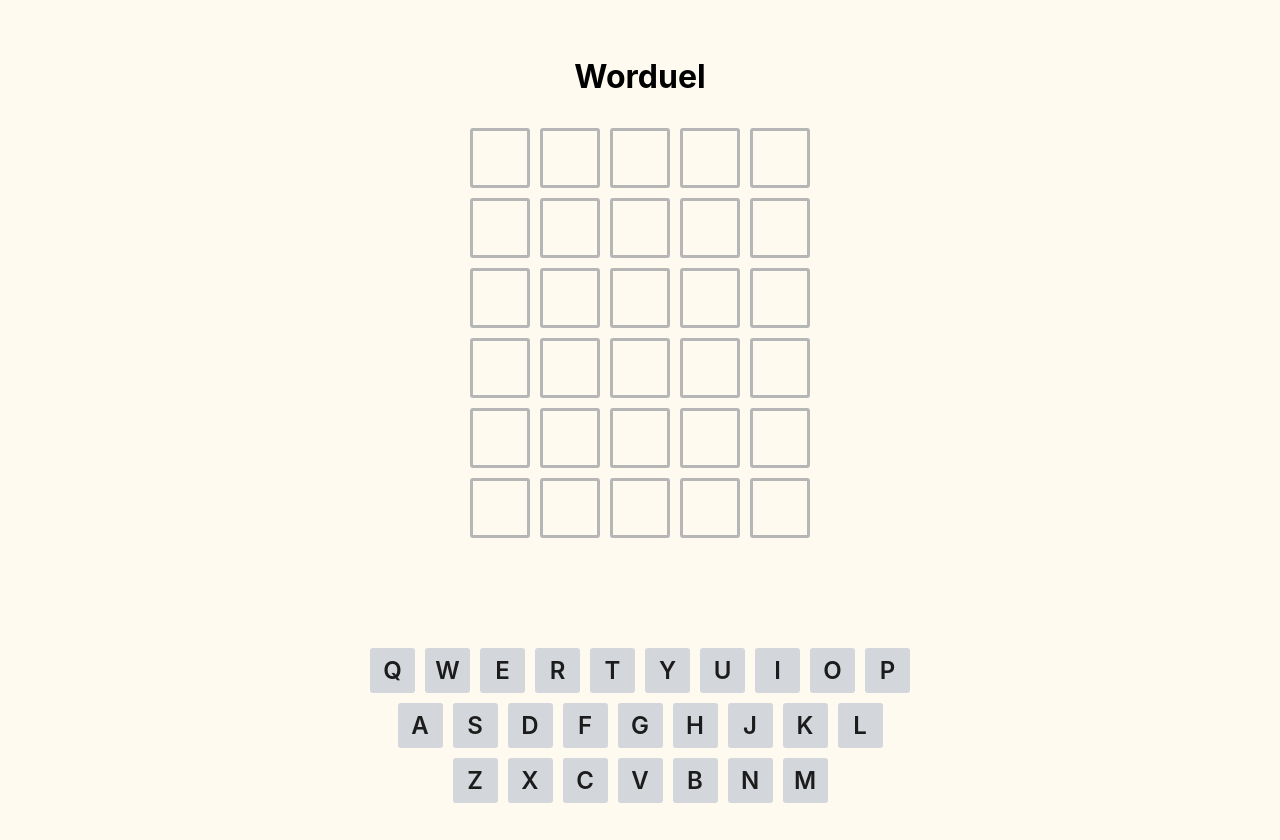
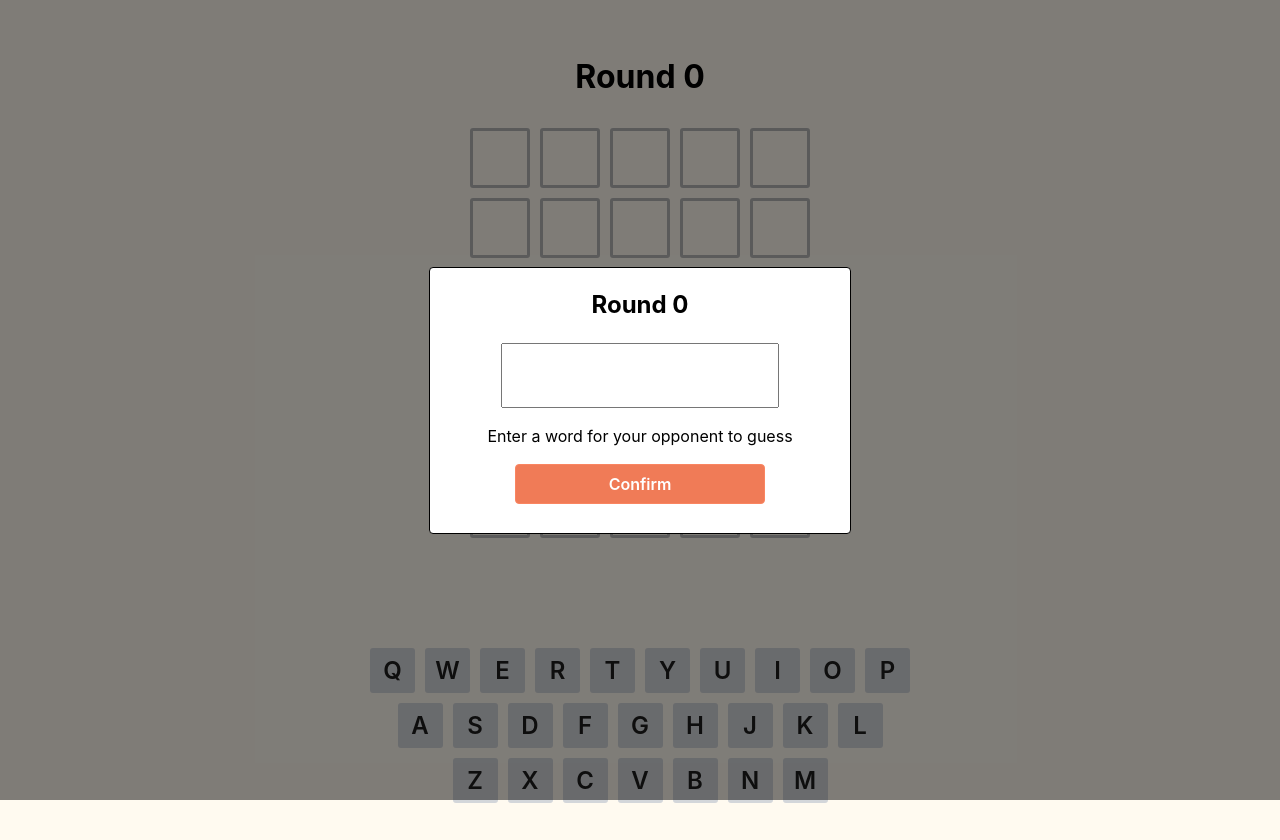
Before and after one commit to justinroche/worduel, a Vue app in the folder client/: page /play in a window 1280 px wide. Built offline with nearby package versions, Linux system fonts and the light colour scheme; no server answers.

Commit message:
Add enter word box component and move dictionary functionality

```diff
--- /dev/null
+++ b/client/src/components/EnterWordBox.vue
@@ -0,0 +1,80 @@
+<script setup lang="ts">
+import { ref, computed, watch } from 'vue'
+import { useSessionStore } from '../stores/SessionStore'
+import { isWordInDictionary } from '../utils/dictionaryUtils'
+import MenuButton from './MenuButton.vue'
+
+const sessionStore = useSessionStore()
+const currentRound = computed(() => sessionStore.getCurrentRound)
+
+const word = ref('')
+const confirmButtonLoading = ref(false)
+
+// Convert word to uppercase
+watch(word, (newValue) => {
+  word.value = newValue.toUpperCase()
+})
+
+const handleConfirmButton = () => {
+  if (word.value.length !== 5) {
+    return
+  }
+  confirmButtonLoading.value = true
+  if (!isWordInDictionary(word.value)) {
+    return
+  }
+  // TODO: Process word
+  confirmButtonLoading.value = false
+}
+</script>
+
+<template>
+  <div class="overlay">
+    <div class="enter-word-box">
+      <h2>Round {{ currentRound }}</h2>
+      <input type="text" v-model="word" maxlength="5" class="word-input" />
+      <p>Enter a word for your opponent to guess</p>
+      <menu-button
+        buttonText="Confirm"
+        fontSize="1rem"
+        buttonWidth="250px"
+        buttonHeight="40px"
+        buttonStyle="atomic-tangerine"
+        @click="handleConfirmButton"
+        :loading="confirmButtonLoading"
+        class="confirm-button"
+      />
+    </div>
+  </div>
+</template>
+
+<style scoped>
+.overlay {
+  position: fixed;
+  top: 0;
+  left: 0;
+  width: 100%;
+  height: 100%;
+  background-color: rgba(0, 0, 0, 0.5);
+  display: flex;
+  justify-content: center;
+  align-items: center;
+  z-index: 1;
+}
+
+.enter-word-box {
+  width: 420px;
+  height: 265px;
+  background-color: #fff;
+  border: 1px solid #000;
+  border-radius: 0.25rem;
+}
+
+.word-input {
+  font-family: inherit;
+  font-weight: 500;
+  font-size: 48px;
+  text-align: center;
+  width: 270px;
+}
+</style>
--- /dev/null
+++ b/client/src/utils/dictionaryUtils.ts
@@ -0,0 +1,7 @@
+import dictionary from '../resources/dictionary.json'
+
+const dictionarySet = new Set(Object.keys(dictionary))
+
+export const isWordInDictionary = (word: string) => {
+  return dictionarySet.has(word.toLowerCase())
+}
--- a/client/src/views/GameView.vue
+++ b/client/src/views/GameView.vue
@@ -1,10 +1,12 @@
 <script setup lang="ts">
 /* Imports */
-import { ref, reactive, onMounted } from 'vue'
+import { ref, reactive, onMounted, computed } from 'vue'
 import axios from 'axios'
 import GameTable from '../components/GameTable.vue'
 import Keyboard from '../components/Keyboard.vue'
-import dictionary from '../resources/dictionary.json'
+import { isWordInDictionary } from '../utils/dictionaryUtils'
+import { useSessionStore } from '../stores/SessionStore'
+import EnterWordBox from '../components/EnterWordBox.vue'
 
 /* State */
 const secretWord = 'MAKER'
@@ -16,13 +18,18 @@ const guesses = ref<string[][]>([])
 const results = ref<string[][]>([])
 const gameState = ref('playing')
 
+const sessionStore = useSessionStore()
+
+const currentRound = computed(() => sessionStore.getCurrentRound)
+const currentRoundState = computed(
+  () => sessionStore.getGames[currentRound.value].state
+)
+
 const letters: string[][] = [
   'QWERTYUIOP'.split(''),
   'ASDFGHJKL'.split(''),
   'ZXCVBNM'.split(''),
 ]
-
-const dictionarySet = new Set(Object.keys(dictionary))
 
 /* Keyboard label state */
 const letterLabels = ref<string[][]>(
@@ -64,7 +71,7 @@ const handleKeyEvent = (key: string) => {
     if (currentGuess.letters.join('').length !== 5) {
       return
     } else {
-      if (!dictionarySet.has(currentGuess.letters.join('').toLowerCase())) {
+      if (!isWordInDictionary(currentGuess.letters.join(''))) {
         return
       }
       if (currentGuess.letters.join('') === secretWord) {
@@ -94,6 +101,7 @@ const handleKeyEvent = (key: string) => {
 }
 
 const handleKeyPress = (event: KeyboardEvent) => {
+  if (currentRoundState.value != 'in play') return
   handleKeyEvent(event.key)
 }
 
@@ -137,7 +145,10 @@ onMounted(() => {
 </script>
 
 <template>
-  <h1>Worduel</h1>
+  <div v-if="true">
+    <enter-word-box />
+  </div>
+  <h1>Round {{ currentRound }}</h1>
   <game-table :currentGuess="currentGuess" :results="results" />
   <div id="keyboardContainer">
     <keyboard
```
